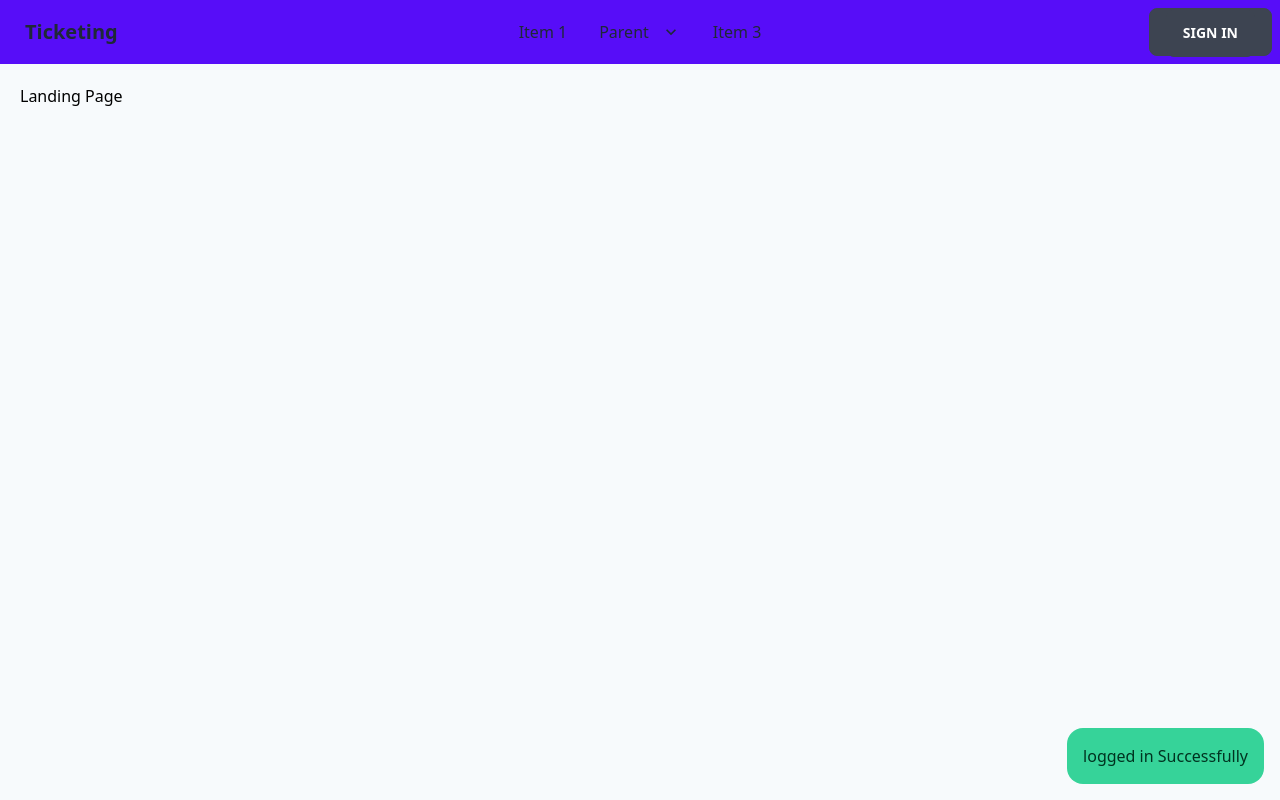
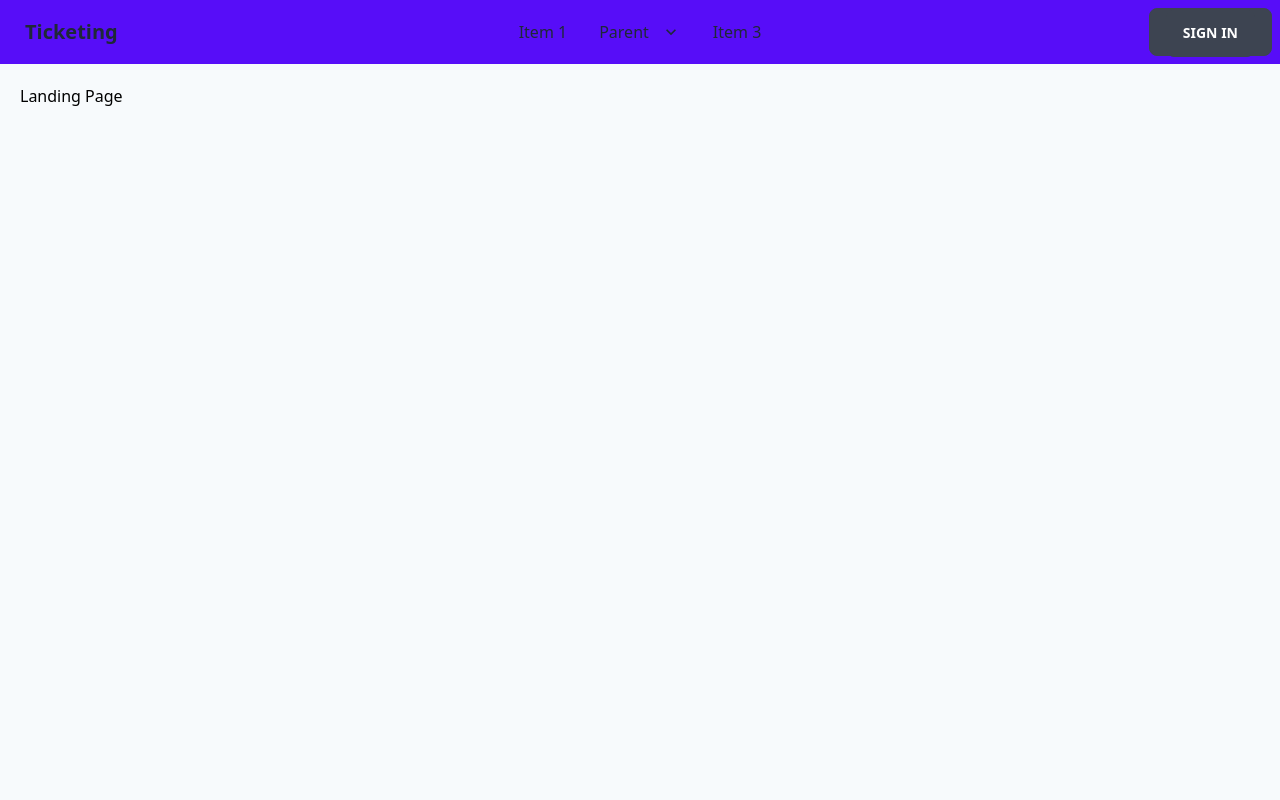
Before and after one commit to SuhravHussen/tiecketing-microservice, a Next.js app in the folder client/: page / in a window 1280 px wide. Built offline with nearby package versions, Linux system fonts and the light colour scheme.

Commit message:
fixed  signin input validation

```diff
--- a/client/components/Layouts/common/signin.js
+++ b/client/components/Layouts/common/signin.js
@@ -8,7 +8,7 @@ export default function Signin() {
   const [email, setEmail] = React.useState("");
   const [password, setPassword] = React.useState("");
   const [confirmPassword, setConfirmPassword] = React.useState("");
-  const [showA, setShowA] = React.useState(true);
+  const [showA, setShowA] = React.useState(false);
   const [error, setError] = React.useState("");
   const [loading, setLoading] = React.useState(false);
 
```
